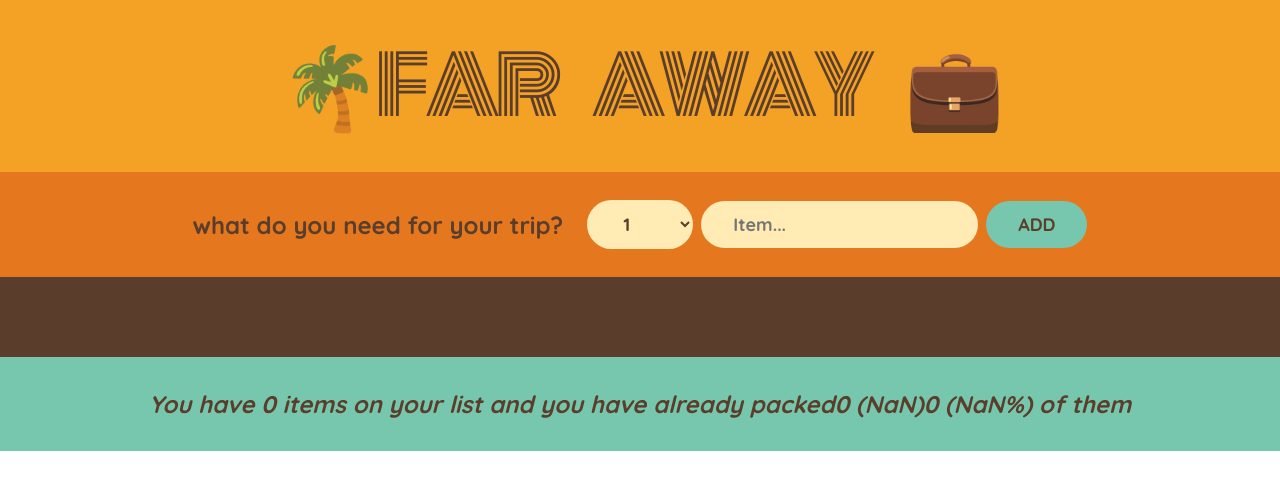
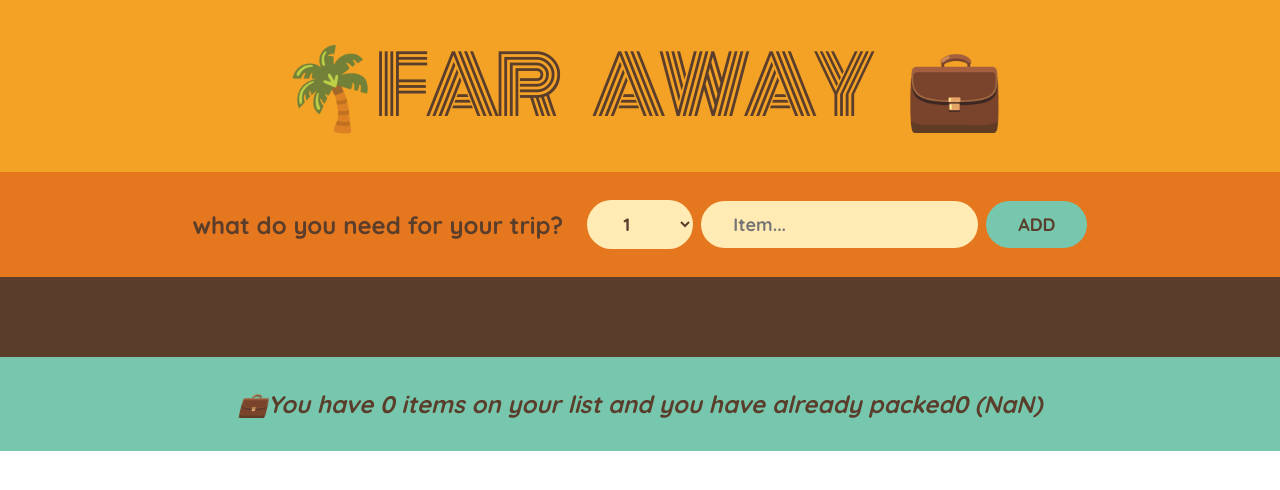
Before and after one commit to ermiasdesalegn/todolist, a React (Create React App) app: page / in a window 1280 px wide. Shown: the top 490 px of the page. Built offline with nearby package versions, Linux system fonts and the light colour scheme.

Commit message:
the percentage added and condition error happened

```diff
--- a/src/App.js
+++ b/src/App.js
@@ -119,8 +119,8 @@ function Stats({ items }) {
       <em>
         {numPercentage === 100
           ? "You got everything you can go ✈️"
-          : `You have ${num} items on your list and you have already packed${numPacked}  (${numPercentage})`}
-        {numPacked} ({numPercentage}%) of them
+          : `💼You have ${num} items on your list and you have already packed${numPacked}  (${numPercentage})
+        `}
       </em>
     </footer>
   );
```
